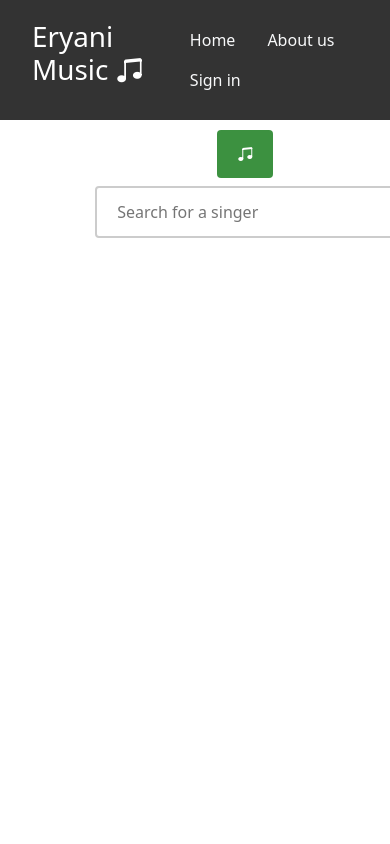
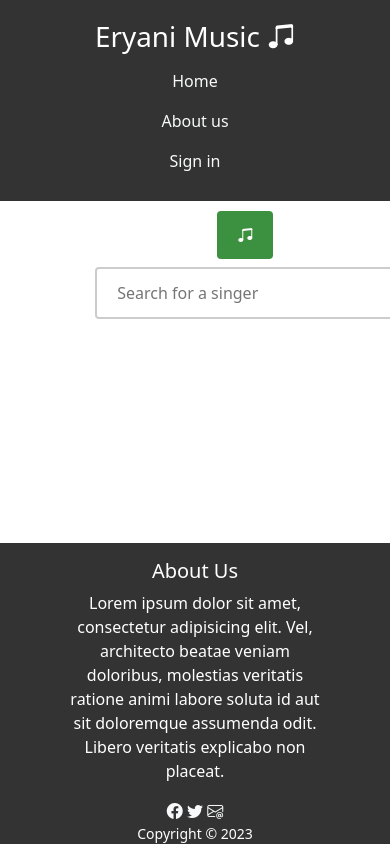
Before and after one commit to Mohammed-aleryani/Eryani-Music, a plain HTML site: page index.html in a window 390 px wide. Drawn offline with nearby package versions, Linux system fonts and the light colour scheme.

Commit message:
Added footer and make it more response

```diff
--- a/index.html
+++ b/index.html
@@ -31,7 +31,7 @@
         </ul>
       </div>
     </div>
-    <div class="container">
+    <main class="container mb-3">
       <div class="center text-center">
         <div class="search-container">
           <form>
@@ -46,24 +46,44 @@
               />
             </div>
             <div id="dropdown">
-              <ul id="search-results">
-              </ul>
+              <ul id="search-results"></ul>
             </div>
           </form>
         </div>
       </div>
       <div id="singer-info">
         <div class="card">
-          <img src="" class="card-img-top" alt="...">
+          <img src="" class="card-img-top" alt="..." />
           <div class="card-body">
             <h5 class="card-title text-center"></h5>
-            <p class="card-text">Some quick example text to build on the card title and make up the bulk of the card's content.</p>
-            <div class="text-center"><a href="" id="see-more" class=" btn btn-success">See more</a></div>
+            <p class="card-text">
+              Some quick example text to build on the card title and make up the
+              bulk of the card's content.
+            </p>
+            <div class="text-center">
+              <a href="" id="see-more" class="btn btn-success">See more</a>
             </div>
           </div>
         </div>
       </div>
+    </main>
 
+    <footer>
+      <div class="container footer-container text-center w-75 pt-3">
+        <h5>About Us</h5>
+        <p>
+          Lorem ipsum dolor sit amet, consectetur adipisicing elit. Vel,
+          architecto beatae veniam doloribus, molestias veritatis ratione animi
+          labore soluta id aut sit doloremque assumenda odit. Libero veritatis
+          explicabo non placeat.
+        </p>
+
+        <a class="text-light" href="#"><i class="bi bi-facebook"></i></a>
+        <a class="text-light" href="#"><i class="bi bi-twitter"></i></a>
+        <a class="text-light" href="#"><i class="bi bi-envelope-at"></i></a>
+        <small class="d-block">Copyright &copy; 2023</small>
+      </div>
+    </footer>
     <script src="index.js"></script>
   </body>
 </html>
--- a/style/style.css
+++ b/style/style.css
@@ -1,24 +1,30 @@
 * {
   box-sizing: border-box;
+  margin: 0;
+  padding: 0;
+}
+
+a:hover {
+  color: #3c9140 !important;
+}
+
+h1 {
+  font-size: 24px;
 }
 
 body {
-  margin: 0;
   font-family: Arial, sans-serif;
+  height: 100vh;
+  display: flex;
+  flex-direction: column;
 }
 
 .header {
   background-color: #333;
   color: #fff;
   padding: 20px;
-  display: flex;
-  justify-content: space-between;
+
   align-items: center;
-}
-
-h1 {
-  margin: 0;
-  font-size: 24px;
 }
 
 .search-container {
@@ -77,15 +83,37 @@ button[type="button"] {
   border-radius: 4px;
 }
 
-#singer-info{
+#singer-info {
   display: none;
   margin: auto;
   max-width: 70%;
-  border:#333
+  border: #333;
 }
 
-.card-img-top{
+.card-img-top {
   margin: auto;
   max-height: 300px;
   max-width: 200px;
 }
+
+footer {
+  margin-top: auto;
+  width: 100%;
+  background-color: #333;
+  color: #fff;
+  align-items: center;
+}
+
+@media screen and (max-width: 600px) {
+  .header-contant {
+    text-align: center;
+    display: flex;
+    flex-direction: column;
+  }
+
+  .nav {
+    text-align: center;
+    display: block;
+    flex-direction: column;
+  }
+}
```
Also changed, not shown: index.js (+10 -10 lines). Lines whose indentation alone changed are shown as unchanged.
